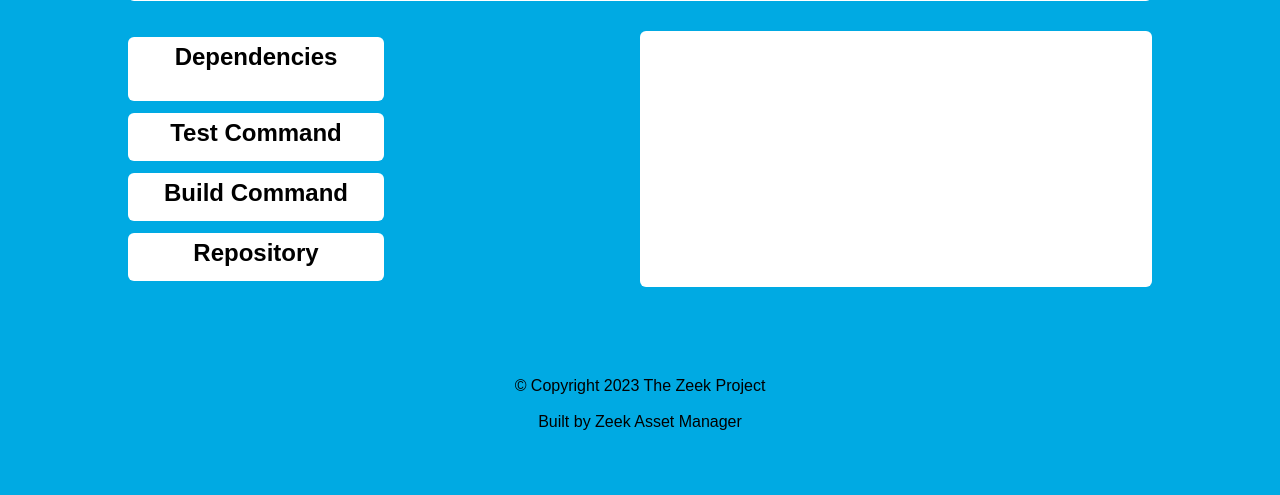
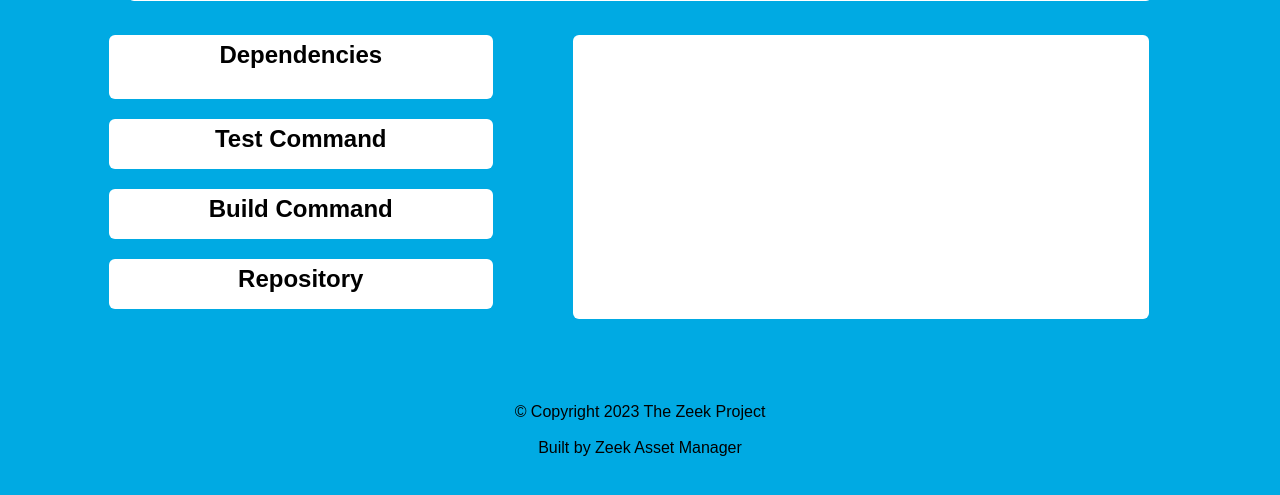
Before and after one commit to zeek/package-website, a FastAPI app: template zeek-package-website/templates/package-info.html in a window 1280 px wide. Shown: the part 276-771 px from the top of the page. Run offline with FastAPI, Linux system fonts and the light colour scheme; the template is opened without the code that fills it, so the values that code supplies are empty; parts of the project's set-up code (start-up, migrations or seed data) failed here and were passed over; some libraries are stand-ins or nearby versions.

Commit message:
Made left info container wider to fill out white space

```diff
--- a/zeek-package-website/static/css/style.css
+++ b/zeek-package-website/static/css/style.css
@@ -124,6 +124,7 @@ p {
 
 .package-left-container {
     width: 40%;
+
 }
 
 .package-right-container {
@@ -133,21 +134,22 @@ p {
 .readme-container {
     background-color: #FFFFFF;
     border-radius: 6px;
-    margin: 6px auto;
+    margin: 10px 70px 0px 0.5px;
     padding: 6px;
-    width: 40%;
+    width: 45%;
     list-style-position: inside;
-    display:inline-block;
+    display:inline;
     text-align: left;
 }
 
 .small-card {
     background-color: #FFFFFF;
     border-radius: 6px;
-    margin: 12px auto;
+    margin: 10px 80px 10px;
     padding: 6px;
-    min-height: 48px;
-    width: 50%
+    min-height: 50px;
+    width: 75%;
+    float: inline-end;
 }
 
 /* Footer Styling  */
```
